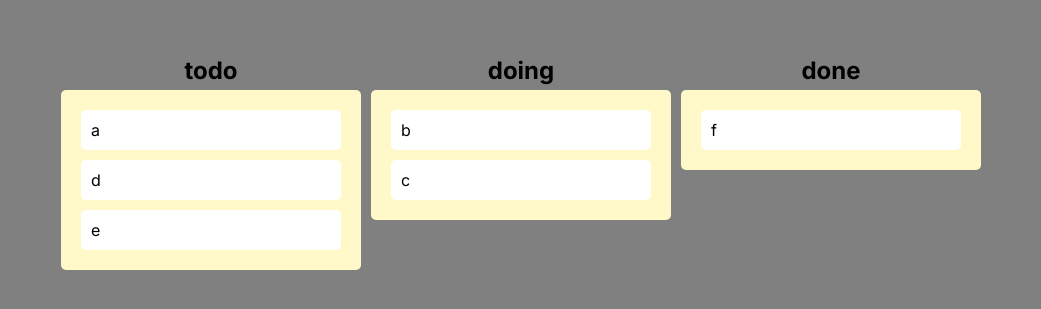
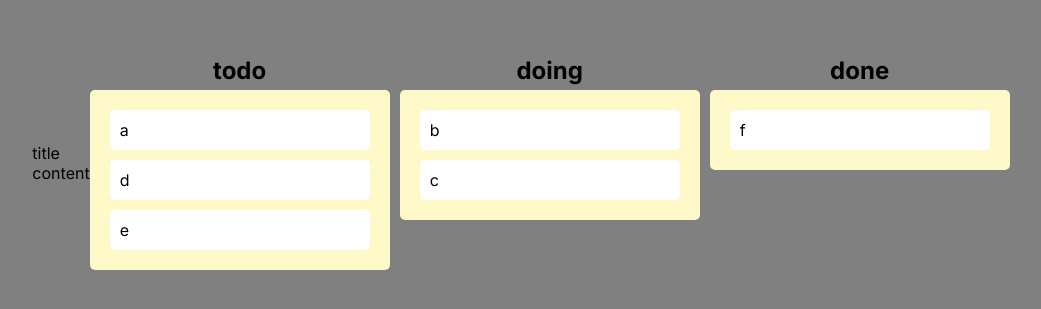
Before and after one commit to hye0ngyun/trello-clone, a Next.js app: page /drag-drop in a window 1280 px wide. Shown: the part 237-546 px from the top of the page, without its empty margins (119-1160 px from the left). Built offline with nearby package versions, Linux system fonts and the light colour scheme.

Commit message:
Refactor&Update: function call signature

```diff
--- a/src/app/drag-drop/page.tsx
+++ b/src/app/drag-drop/page.tsx
@@ -1,5 +1,6 @@
 "use client";
 import Board from "@/lib/components/Board";
+import Modal from "@/lib/components/Modal";
 import { draggingBoardState, toDoState } from "@/lib/store/drag-drop";
 import {
   DragDropContext,
@@ -14,7 +15,7 @@ import styled from "styled-components";
 export default function DragDrop() {
   const [toDo, setToDo] = useRecoilState(toDoState);
   const [draggingBoard, setdraggingBoard] = useRecoilState(draggingBoardState);
-  const onDragEnd = (info: DropResult) => {
+  const onDragEnd = (info: DropResult): void => {
     if (!info.destination) return;
     const { draggableId, destination, source } = info;
     // 보드 욺기는 경우
@@ -62,11 +63,15 @@ export default function DragDrop() {
       });
     }
   };
-  const onDragStart = (info: DragStart) => {
+  const onDragStart = (info: DragStart): void => {
     setdraggingBoard(info.source.droppableId);
   };
   return (
     <Wrapper>
+      <Modal>
+        <Modal.Title>title</Modal.Title>
+        <Modal.Content>content</Modal.Content>
+      </Modal>
       <DragDropContext onDragStart={onDragStart} onDragEnd={onDragEnd}>
         <Droppable
           direction="horizontal"
--- /dev/null
+++ b/src/lib/components/Modal.tsx
@@ -0,0 +1,26 @@
+const Title = ({ children }: { children: any }) => {
+  return <div className="modal-title">{children}</div>;
+};
+const Content = ({ children }: { children: any }) => {
+  return <div className="modal-content">{children}</div>;
+};
+// Modal component
+const Modal = ({ children }: { children: any }) => {
+  return <div className="modal">{children}</div>;
+};
+
+Modal.Title = Title;
+Modal.Content = Content;
+// Usage in another component
+// const MyComponent = () => {
+//   return (
+//     <Modal>
+//       <Modal.Title>This is a modal title</Modal.Title>
+//       <div className="modal-content">
+//         <p>Modal content goes here...</p>
+//       </div>
+//     </Modal>
+//   );
+// };
+
+export default Modal;
--- a/src/lib/components/draggableCard.tsx
+++ b/src/lib/components/draggableCard.tsx
@@ -11,7 +11,7 @@ interface IDraggableCard {
 }
 function DraggableCard({ todo, index, droppableId }: IDraggableCard) {
   const [toDo, setToDo] = useRecoilState(toDoState);
-  const onClickDelete = (targetIndex: number) => {
+  const onClickDelete = (targetIndex: number): void => {
     setToDo((prev) => {
       return {
         ...prev,
```
Also changed, not shown: src/app/todo-list/page.tsx (+4 -4 lines).
